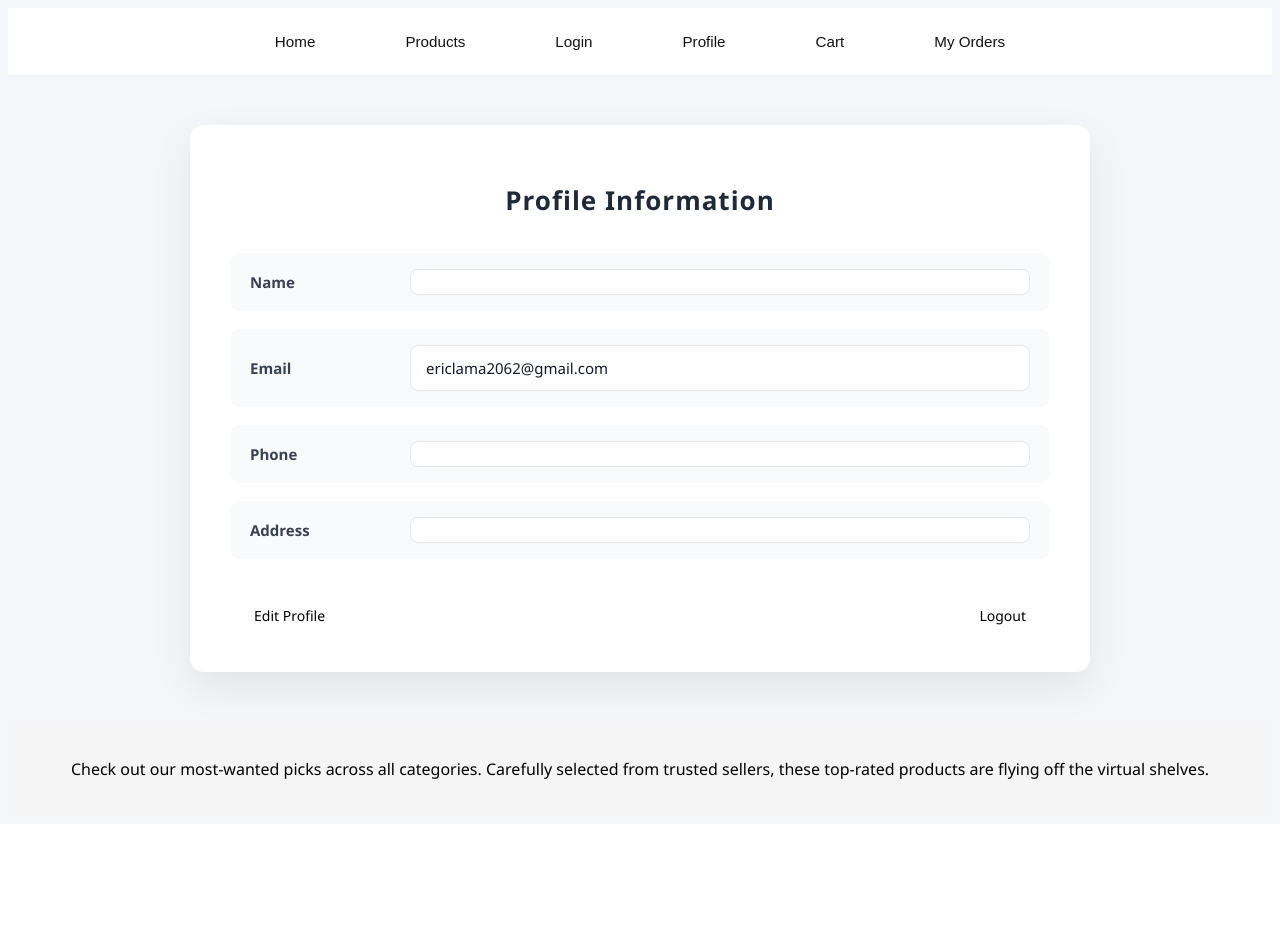
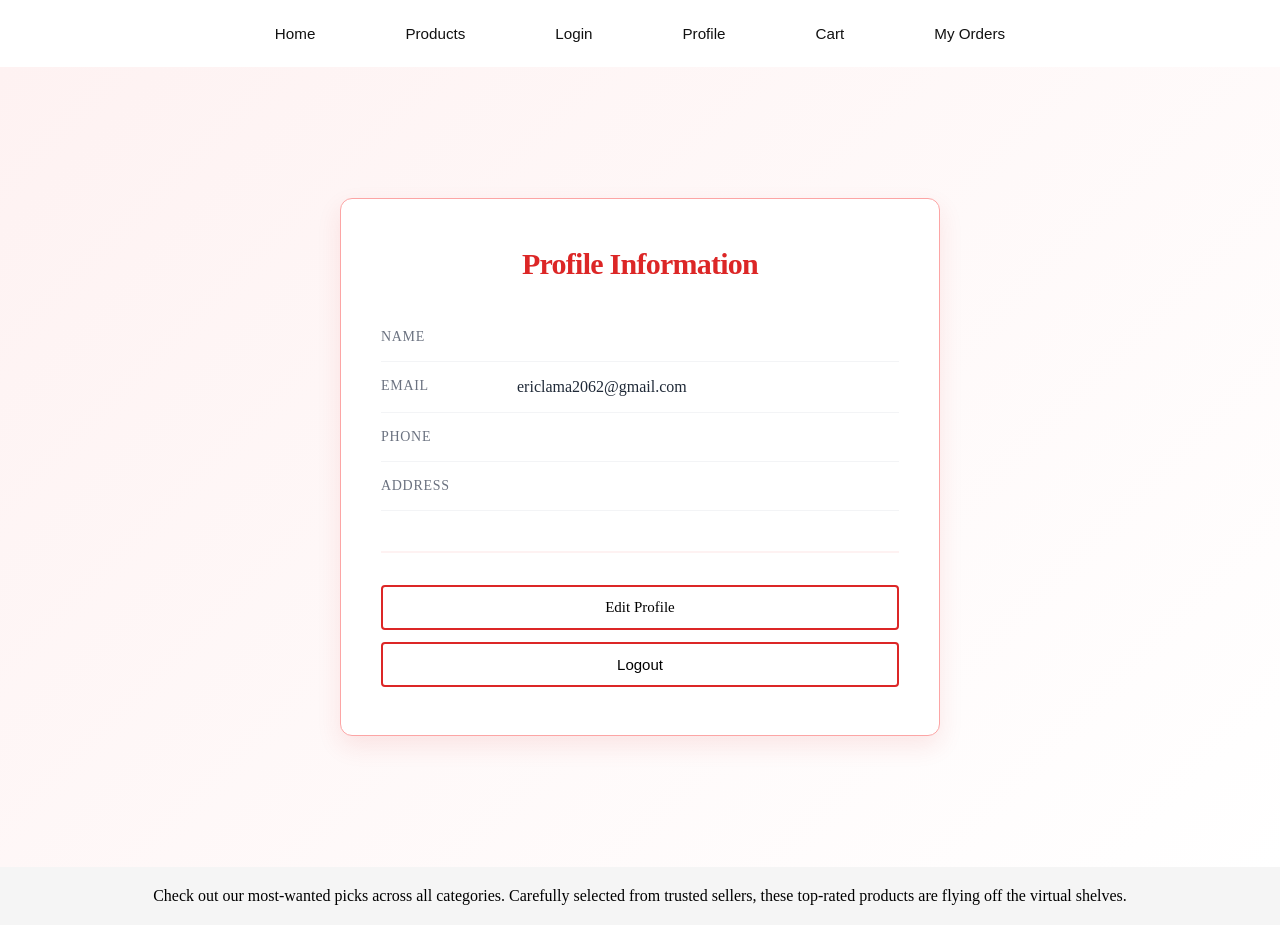
Before and after one commit to ericlamatamang/The-Project-openbazar-multivendor-, a Django app: page /accounts/profile/ in a window 1280 px wide. Before the commit the page ends 779 px from the top, so only its background shows below. Run offline with Django 5.2, Linux system fonts and the light colour scheme; a user stored in the database is signed in; data comes from the database, SQL or seed files in the repository; both versions use the stored data as it was after the commit.

Commit message:
verification

```diff
--- a/products/templates/products/edit_product.html
+++ b/products/templates/products/edit_product.html
@@ -4,6 +4,7 @@
 
 {% block title %}Edit Product{% endblock %}
 {% block content %}
+<link rel="stylesheet" href="{% static 'css/vendors.css' %}">
 
 <h2>Edit Product</h2>
 
--- a/static/css/accounts.css
+++ b/static/css/accounts.css
@@ -1,133 +1,152 @@
-/* Reset & base */
-* {
-    box-sizing: border-box;
-    font-family: "Segoe UI", Tahoma, sans-serif;
+/* accounts.css */
+
+:root {
+    --primary-red: #dc2626;
+    --primary-red-hover: #000000;
+    --light-red: #fef2f2;
+    --border-red: #fca5a5;
+    --text-dark: #1f2937;
+    --text-gray: #6b7280;
+    --white: #ffffff;
+    --shadow: 0 1px 3px rgba(0, 0, 0, 0.1);
+    --shadow-lg: 0 10px 25px rgba(220, 38, 38, 0.1);
 }
 
-body {
-    background: #f4f6f9;
+* {
+    margin: 0;
+    padding: 0;
+    box-sizing: border-box;
 }
 
-/* Main container */
 .profile-container {
+    min-height: 100vh;
+    background: linear-gradient(135deg, var(--light-red) 0%, var(--white) 100%);
     display: flex;
+    align-items: center;
     justify-content: center;
-    align-items: flex-start;
-    padding: 50px 15px;
+    padding: 2rem 1rem;
 }
 
-/* Card */
 .card {
-    background: #ffffff;
+    background: var(--white);
+    border-radius: 12px;
+    box-shadow: var(--shadow-lg);
+    max-width: 600px;
     width: 100%;
-    max-width: 900px;
-    border-radius: 14px;
-    padding: 35px 40px;
-    box-shadow: 0 15px 40px rgba(0, 0, 0, 0.08);
+    padding: 3rem 2.5rem;
+    border: 1px solid var(--border-red);
 }
 
-/* Title */
 .card h2 {
+    color: var(--primary-red);
+    font-size: 1.875rem;
+    font-weight: 600;
+    margin-bottom: 2rem;
     text-align: center;
-    font-size: 26px;
-    font-weight: 600;
-    letter-spacing: 1px;
-    margin-bottom: 35px;
-    color: #1f2937;
+    letter-spacing: -0.025em;
 }
 
-/* Info rows */
 .info-group {
-    display: flex;
-    align-items: center;
-    padding: 16px 20px;
-    border-radius: 10px;
-    background: #f8fafc;
-    margin-bottom: 18px;
+    display: grid;
+    grid-template-columns: 120px 1fr;
+    gap: 1rem;
+    padding: 1rem 0;
+    border-bottom: 1px solid #f3f4f6;
 }
 
-/* Label */
-.info-label {
-    width: 160px;
-    font-weight: 600;
-    color: #374151;
-    font-size: 15px;
+.info-group:last-of-type {
+    border-bottom: none;
 }
 
-/* Value */
-.info-value {
-    flex: 1;
-    background: #ffffff;
-    padding: 12px 15px;
-    border-radius: 8px;
-    border: 1px solid #e5e7eb;
-    color: #111827;
-    font-size: 15px;
+.info-label {
+    color: var(--text-gray);
+    font-size: 0.875rem;
+    font-weight: 500;
+    text-transform: uppercase;
+    letter-spacing: 0.05em;
 }
 
-/* Buttons section */
+.info-value {
+    color: var(--text-dark);
+    font-size: 1rem;
+    font-weight: 400;
+}
+
 .buttons {
     display: flex;
-    justify-content: space-between;
-    align-items: center;
-    margin-top: 35px;
-    flex-wrap: wrap;
-    gap: 15px;
+    flex-direction: column;
+    gap: 0.75rem;
+    margin-top: 2.5rem;
+    padding-top: 2rem;
+    border-top: 2px solid var(--light-red);
 }
 
-/* General button */
 .btn {
+    display: inline-block;
+    padding: 0.75rem 1.5rem;
+    background: var(--primary-red);
+    color: var(--white);
     text-decoration: none;
-    padding: 12px 26px;
     border-radius: 8px;
-    font-weight: 600;
-    font-size: 14px;
-    border: none;
+    text-align: center;
+    font-weight: 500;
+    font-size: 0.9375rem;
+    transition: all 0.2s ease;
+    border: 2px solid var(--primary-red);
     cursor: pointer;
-    background: #1e3a8a;
-    color: #ffffff;
-    transition: all 0.3s ease;
 }
 
-/* Hover */
 .btn:hover {
-    background: #1d4ed8;
-    transform: translateY(-2px);
+    background: var(--primary-red-hover);
+    border-color: var(--primary-red-hover);
+    transform: translateY(-1px);
+    box-shadow: var(--shadow);
 }
 
-/* Logout button */
 .btn-logout {
-    background: #ef4444;
+    background: var(--white);
+    color: var(--primary-red);
+    border: 2px solid var(--primary-red);
 }
 
 .btn-logout:hover {
-    background: #dc2626;
+    background: var(--light-red);
+    border-color: var(--primary-red);
 }
 
-/* Form fix */
-.buttons form {
-    margin: 0;
+.btn-primary {
+    background: var(--primary-red);
+    color: var(--white);
 }
 
-/* Responsive */
-@media (max-width: 768px) {
+form {
+    width: 100%;
+}
+
+form button {
+    width: 100%;
+}
+
+/* Responsive Design */
+@media (max-width: 640px) {
+    .card {
+        padding: 2rem 1.5rem;
+    }
+
+    .card h2 {
+        font-size: 1.5rem;
+    }
+
     .info-group {
-        flex-direction: column;
-        align-items: flex-start;
+        grid-template-columns: 1fr;
+        gap: 0.5rem;
     }
 
     .info-label {
-        width: 100%;
-        margin-bottom: 6px;
+        font-size: 0.8125rem;
     }
 
-    .buttons {
-        flex-direction: column;
-        align-items: stretch;
-    }
-
-    .btn {
-        text-align: center;
-        width: 100%;
+    .info-value {
+        font-size: 0.9375rem;
     }
 }
```
Also changed, not shown: accounts/templates/accounts/edit_profile.html (+74 -25 lines), accounts/templates/accounts/register.html (+84 -22 lines), products/templates/products/cart.html (+24 -1 lines), products/templates/products/product_detail.html (+52 -13 lines), products/views.py (+17 -4 lines), db.sqlite3.
